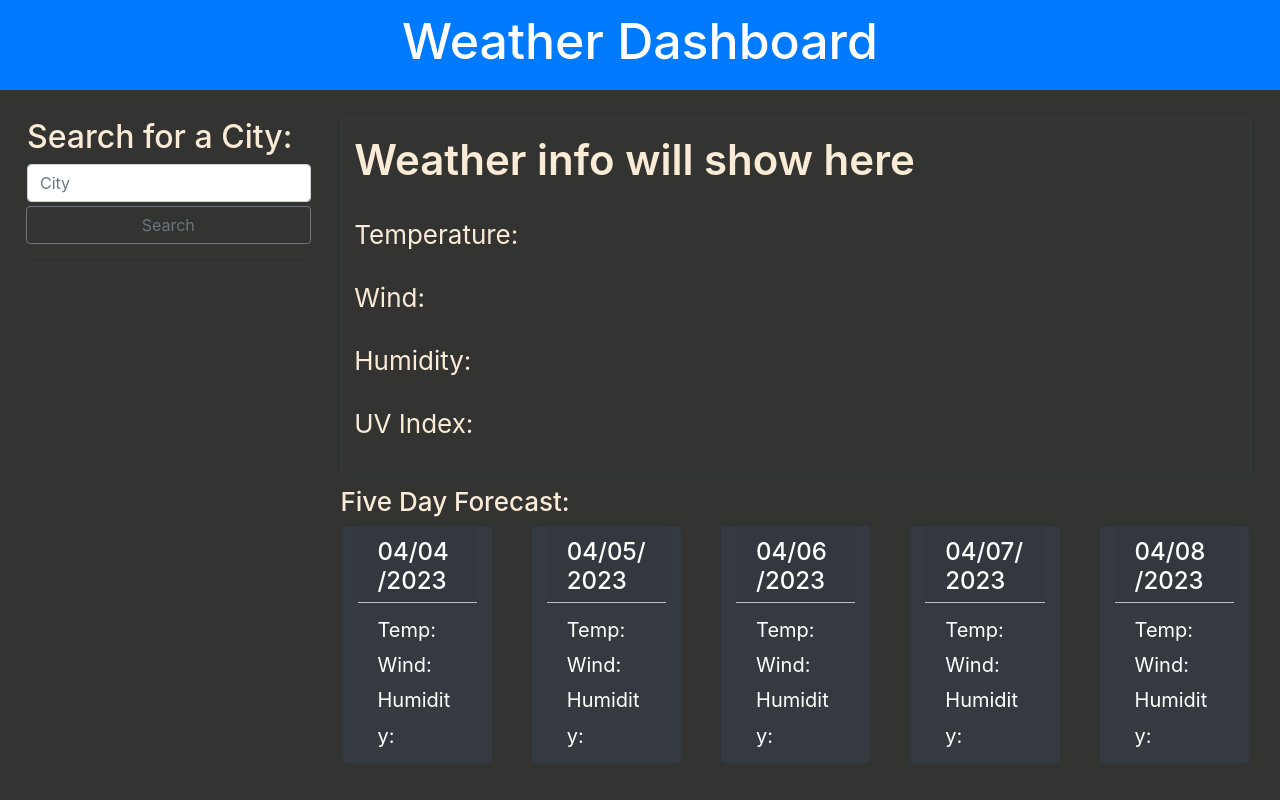
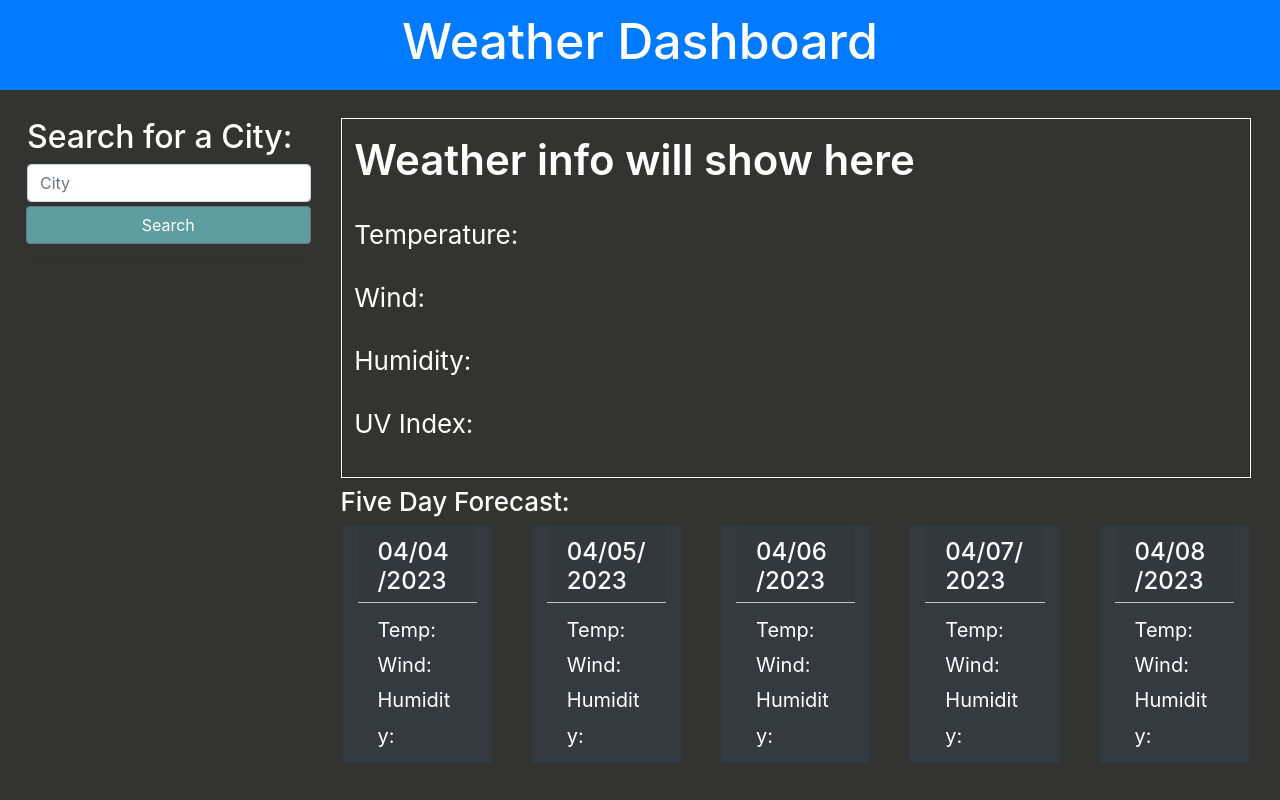
Before and after one commit to JGriffith97/Weather-Dashboard, a website: page public/index.html in a window 1280 px wide. Drawn offline with nearby package versions, Linux system fonts and the light colour scheme.

Commit message:
Added some further CSS improvements.
More notes.

```diff
--- a/public/assets/css/style.css
+++ b/public/assets/css/style.css
@@ -1,6 +1,6 @@
 :root {
   --main-background: #333432;
-  --default-text: antiquewhite;
+  --default-text: white;
   --info-text: white;
   --attention-background: #007bff;
   --attention-hover: #1149c2;
@@ -29,6 +29,12 @@ h1 {
 
 .forecast-header {
   font-size: 26px;
+}
+
+.btn-outline-secondary {
+  color: var(--info-text);
+  background-color: cadetblue;
+  /* Not massively a fan of this color */
 }
 
 .city-name {
@@ -132,6 +138,12 @@ a:not([href]):not([tabindex]):focus, a:not([href]):not([tabindex]):hover {
   background-color: #007bff;
 }
 
+.border-dark {
+  border-color: white !important;
+  /* !important overrides all previous rules for the same property on the element.
+  Including any rule also marked with !important. */
+}
+
 .col-12 {
   padding-left: 0;
   padding-right: 0;
```
